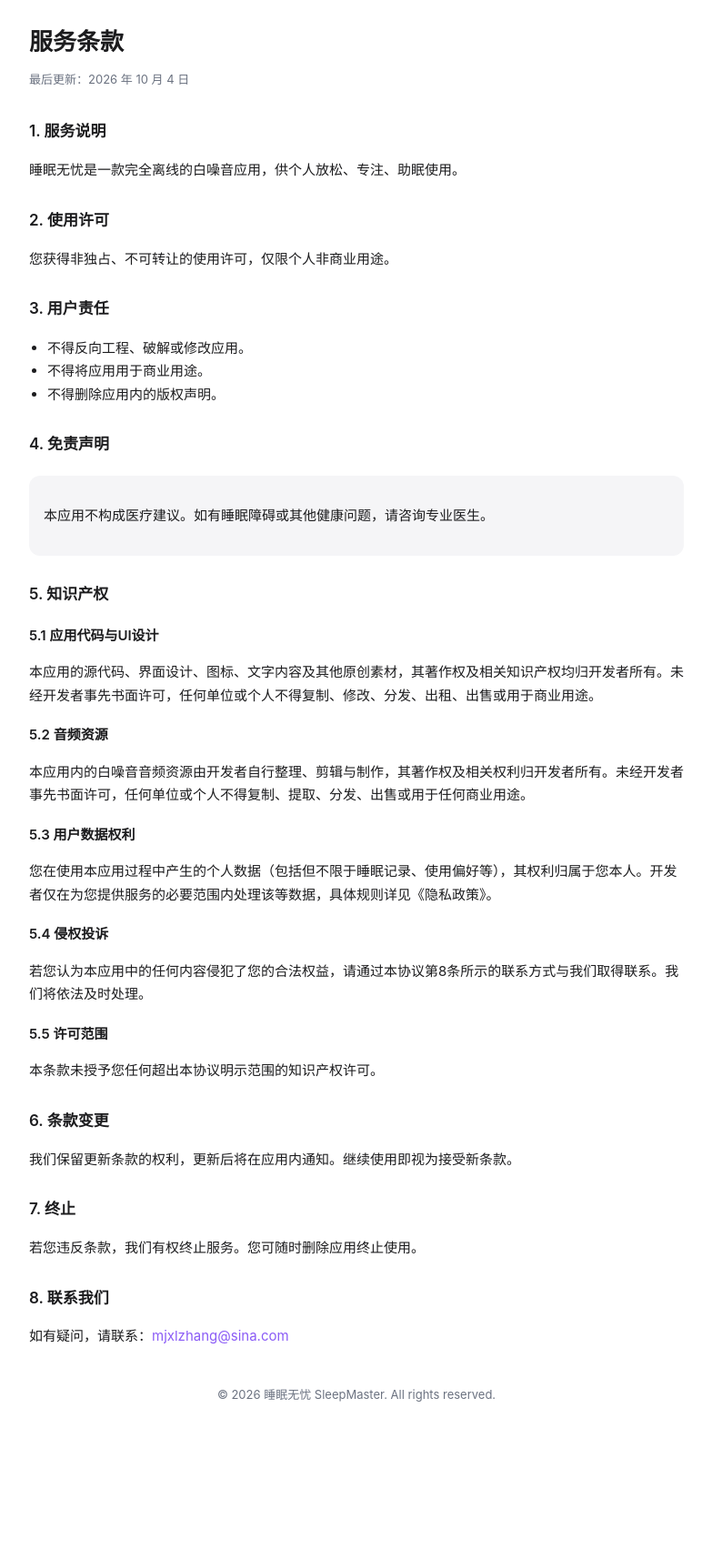
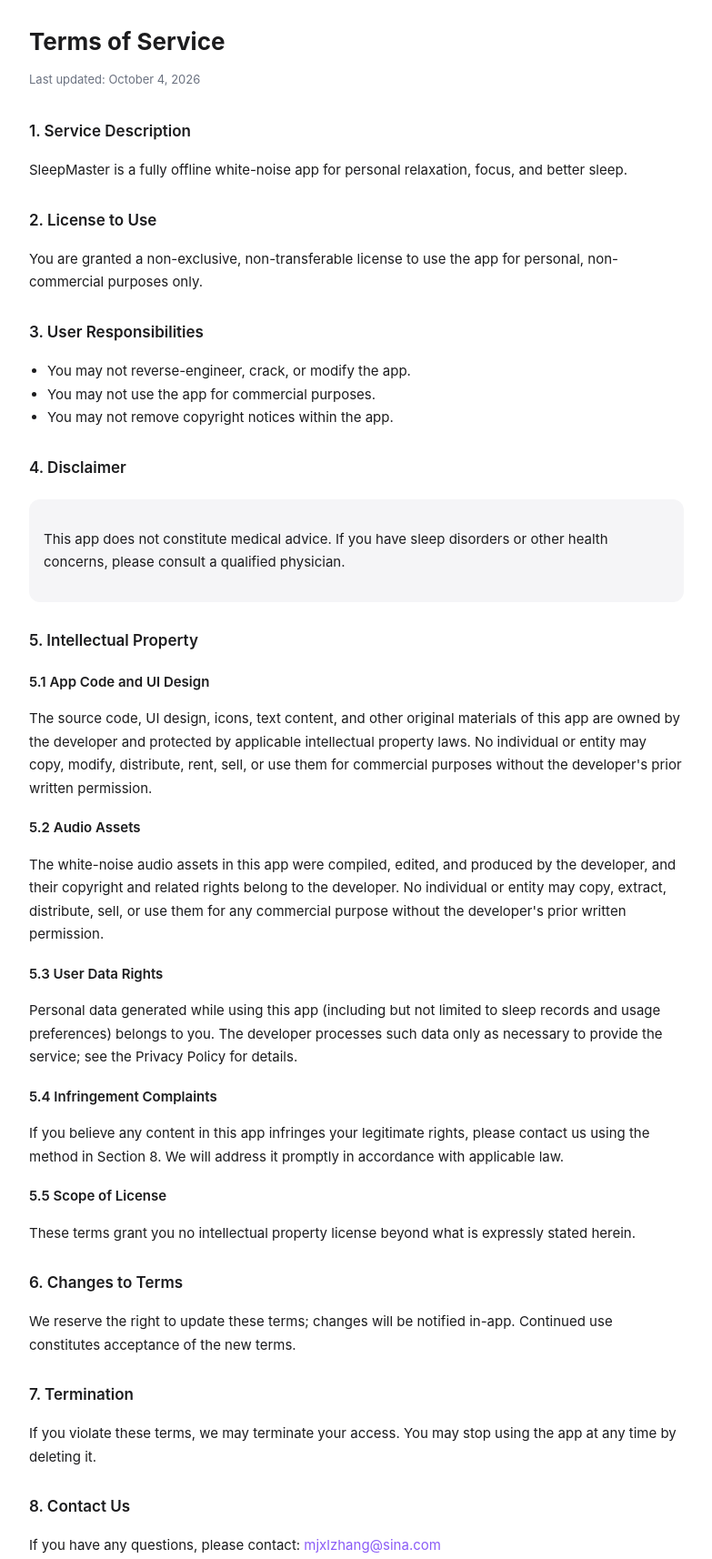
Before and after one commit to mjxlzhang/mjxlzhang.github.io, a plain HTML site: page sleepmaster/terms.html in a window 1280 px wide. Shown: the top 1714 px of the page at 91% size, without its empty margins (248-1031 px from the left). Before the commit the page ends 1568 px from the top, so only its background shows below. Drawn offline with Linux system fonts and the light colour scheme.

Commit message:
docs: 上架HTML英文版（privacy/terms/index/support）

```diff
--- a/sleepmaster/terms.html
+++ b/sleepmaster/terms.html
@@ -1,16 +1,16 @@
 <!DOCTYPE html>
-<html lang="zh-CN">
+<html lang="en">
 <head>
 <meta charset="UTF-8">
 <meta name="viewport" content="width=device-width, initial-scale=1.0">
-<title>服务条款 - 睡眠无忧</title>
+<title>Terms of Service - SleepMaster</title>
 <style>
   :root { --accent: #8B5CF6; --bg: #ffffff; --text: #1c1c1e; --sub: #6b7280; --card: #f5f5f7; }
   @media (prefers-color-scheme: dark) {
     :root { --bg: #000000; --text: #f5f5f7; --sub: #9ca3af; --card: #1c1c1e; }
   }
   * { box-sizing: border-box; }
-  body { font-family: -apple-system, BlinkMacSystemFont, "PingFang SC", sans-serif; background: var(--bg); color: var(--text); margin: 0; padding: 24px; line-height: 1.7; }
+  body { font-family: -apple-system, BlinkMacSystemFont, "Segoe UI", sans-serif; background: var(--bg); color: var(--text); margin: 0; padding: 24px; line-height: 1.7; }
   .container { max-width: 720px; margin: 0 auto; }
   h1 { font-size: 26px; font-weight: 700; margin: 0 0 8px; }
   .updated { font-size: 13px; color: var(--sub); margin-bottom: 32px; }
@@ -25,52 +25,52 @@
 </head>
 <body>
 <div class="container">
-  <h1>服务条款</h1>
-  <div class="updated">最后更新：2026 年 10 月 4 日</div>
+  <h1>Terms of Service</h1>
+  <div class="updated">Last updated: October 4, 2026</div>
 
-  <h2>1. 服务说明</h2>
-  <p>睡眠无忧是一款完全离线的白噪音应用，供个人放松、专注、助眠使用。</p>
+  <h2>1. Service Description</h2>
+  <p>SleepMaster is a fully offline white-noise app for personal relaxation, focus, and better sleep.</p>
 
-  <h2>2. 使用许可</h2>
-  <p>您获得非独占、不可转让的使用许可，仅限个人非商业用途。</p>
+  <h2>2. License to Use</h2>
+  <p>You are granted a non-exclusive, non-transferable license to use the app for personal, non-commercial purposes only.</p>
 
-  <h2>3. 用户责任</h2>
+  <h2>3. User Responsibilities</h2>
   <ul>
-    <li>不得反向工程、破解或修改应用。</li>
-    <li>不得将应用用于商业用途。</li>
-    <li>不得删除应用内的版权声明。</li>
+    <li>You may not reverse-engineer, crack, or modify the app.</li>
+    <li>You may not use the app for commercial purposes.</li>
+    <li>You may not remove copyright notices within the app.</li>
   </ul>
 
-  <h2>4. 免责声明</h2>
+  <h2>4. Disclaimer</h2>
   <div class="card">
-    <p>本应用不构成医疗建议。如有睡眠障碍或其他健康问题，请咨询专业医生。</p>
+    <p>This app does not constitute medical advice. If you have sleep disorders or other health concerns, please consult a qualified physician.</p>
   </div>
 
-  <h2>5. 知识产权</h2>
+  <h2>5. Intellectual Property</h2>
 
-  <h3>5.1 应用代码与UI设计</h3>
-  <p>本应用的源代码、界面设计、图标、文字内容及其他原创素材，其著作权及相关知识产权均归开发者所有。未经开发者事先书面许可，任何单位或个人不得复制、修改、分发、出租、出售或用于商业用途。</p>
+  <h3>5.1 App Code and UI Design</h3>
+  <p>The source code, UI design, icons, text content, and other original materials of this app are owned by the developer and protected by applicable intellectual property laws. No individual or entity may copy, modify, distribute, rent, sell, or use them for commercial purposes without the developer's prior written permission.</p>
 
-  <h3>5.2 音频资源</h3>
-  <p>本应用内的白噪音音频资源由开发者自行整理、剪辑与制作，其著作权及相关权利归开发者所有。未经开发者事先书面许可，任何单位或个人不得复制、提取、分发、出售或用于任何商业用途。</p>
+  <h3>5.2 Audio Assets</h3>
+  <p>The white-noise audio assets in this app were compiled, edited, and produced by the developer, and their copyright and related rights belong to the developer. No individual or entity may copy, extract, distribute, sell, or use them for any commercial purpose without the developer's prior written permission.</p>
 
-  <h3>5.3 用户数据权利</h3>
-  <p>您在使用本应用过程中产生的个人数据（包括但不限于睡眠记录、使用偏好等），其权利归属于您本人。开发者仅在为您提供服务的必要范围内处理该等数据，具体规则详见《隐私政策》。</p>
+  <h3>5.3 User Data Rights</h3>
+  <p>Personal data generated while using this app (including but not limited to sleep records and usage preferences) belongs to you. The developer processes such data only as necessary to provide the service; see the Privacy Policy for details.</p>
 
-  <h3>5.4 侵权投诉</h3>
-  <p>若您认为本应用中的任何内容侵犯了您的合法权益，请通过本协议第8条所示的联系方式与我们取得联系。我们将依法及时处理。</p>
+  <h3>5.4 Infringement Complaints</h3>
+  <p>If you believe any content in this app infringes your legitimate rights, please contact us using the method in Section 8. We will address it promptly in accordance with applicable law.</p>
 
-  <h3>5.5 许可范围</h3>
-  <p>本条款未授予您任何超出本协议明示范围的知识产权许可。</p>
+  <h3>5.5 Scope of License</h3>
+  <p>These terms grant you no intellectual property license beyond what is expressly stated herein.</p>
 
-  <h2>6. 条款变更</h2>
-  <p>我们保留更新条款的权利，更新后将在应用内通知。继续使用即视为接受新条款。</p>
+  <h2>6. Changes to Terms</h2>
+  <p>We reserve the right to update these terms; changes will be notified in-app. Continued use constitutes acceptance of the new terms.</p>
 
-  <h2>7. 终止</h2>
-  <p>若您违反条款，我们有权终止服务。您可随时删除应用终止使用。</p>
+  <h2>7. Termination</h2>
+  <p>If you violate these terms, we may terminate your access. You may stop using the app at any time by deleting it.</p>
 
-  <h2>8. 联系我们</h2>
-  <p>如有疑问，请联系：<a href="mailto:mjxlzhang@sina.com">mjxlzhang@sina.com</a></p>
+  <h2>8. Contact Us</h2>
+  <p>If you have any questions, please contact: <a href="mailto:mjxlzhang@sina.com">mjxlzhang@sina.com</a></p>
 
   <footer>© 2026 睡眠无忧 SleepMaster. All rights reserved.</footer>
 </div>
```
Also changed, not shown: sleepmaster/index.html (+14 -14 lines), sleepmaster/privacy.html (+21 -21 lines), sleepmaster/support.html (+21 -21 lines).
